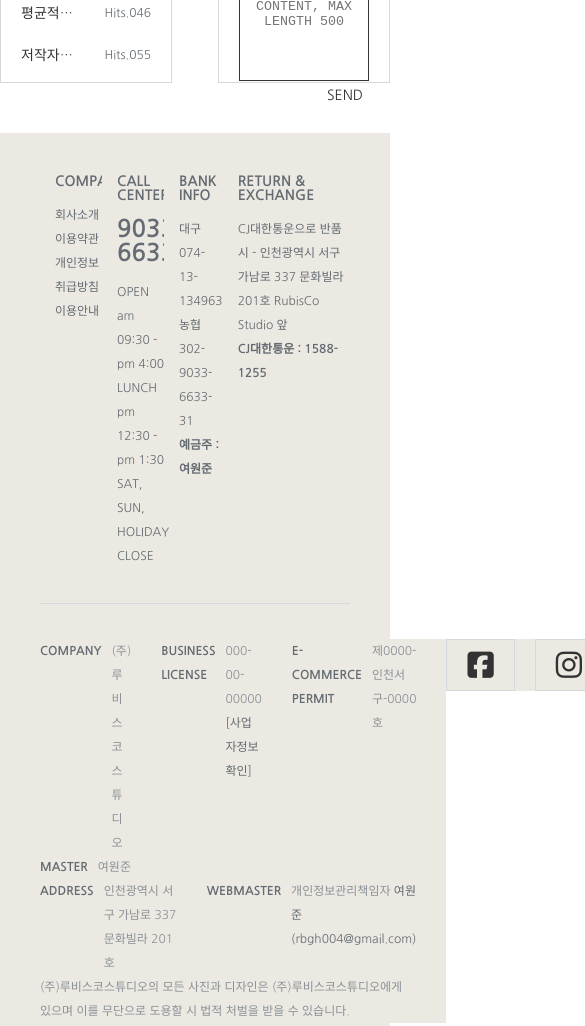
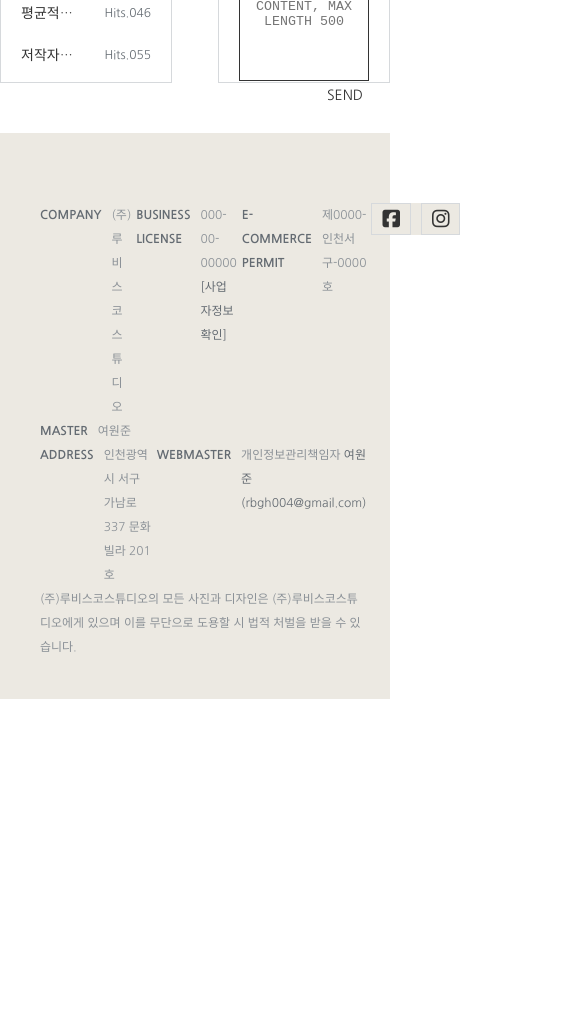
Before and after one commit to WonJun-Yeo/RubisCo_Studio, a plain HTML site: page customer.html in a window 390 px wide. Shown: the part 600-1626 px from the top of the page, 585 px wide, since content can reach past the window. After the commit the page ends 1299 px from the top, so only its background shows below. Drawn offline with nearby package versions, Linux system fonts and the light colour scheme.

Commit message:
[create] Implementation of reactive web footer

```diff
--- a/customer.html
+++ b/customer.html
@@ -14,6 +14,7 @@
     ></script>
     <link rel="stylesheet" href="./style/customer.css" />
     <link rel="stylesheet" href="./style/responsive/header_r.css">
+    <link rel="stylesheet" href="./style/responsive/footer_r.css">
     <title>Customer Survuce</title>
   </head>
   <body>
--- a/index.html
+++ b/index.html
@@ -14,6 +14,7 @@
     ></script>
     <link rel="stylesheet" href="./style/main.css" />
     <link rel="stylesheet" href="./style/responsive/header_r.css">
+    <link rel="stylesheet" href="./style/responsive/footer_r.css">
     <title>RubisCo Studio</title>
   </head>
   <body>
--- /dev/null
+++ b/style/responsive/footer_r.scss
@@ -0,0 +1,43 @@
+@media screen and (max-width :992px) {
+    footer {
+        padding-top: 0;
+        .wraper {
+          .detail-info-top {
+            display: none;
+          }
+          .detail-info-bottom {
+            position: relative;
+            border : none;
+            ul {
+                li {
+                    ul {
+                        li {
+                            h2 {
+                                font-size: 12px;
+                            }
+                            p {
+                                font-size: 12px;
+                                margin-right: 5px;
+                                span {
+                                    font-size: 12px;
+                                }
+                            }
+                        }
+                    }
+                }
+            }
+            .sns {
+                ul {
+                    font-size: 20px;
+                    li {
+                        padding: 5px 10px;
+                    }
+                    li:nth-child(1) {
+                        margin-right: 10px;
+                    }
+                }
+            }
+          }
+        }
+      }
+}
```
Also changed, not shown: notice.html (+1 -0 lines), photographer.html (+1 -0 lines), shop.html (+1 -0 lines), style/responsive/footer_r.css (added), 1 other file.
